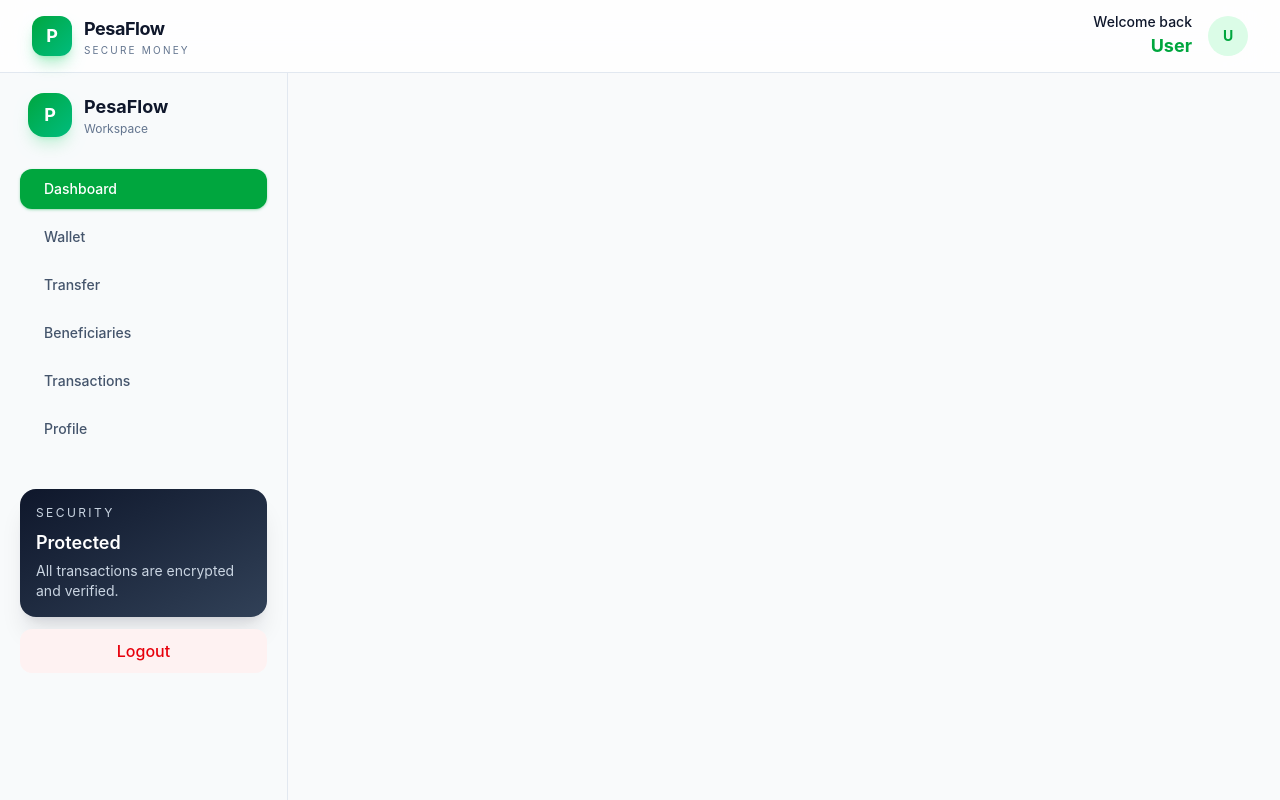
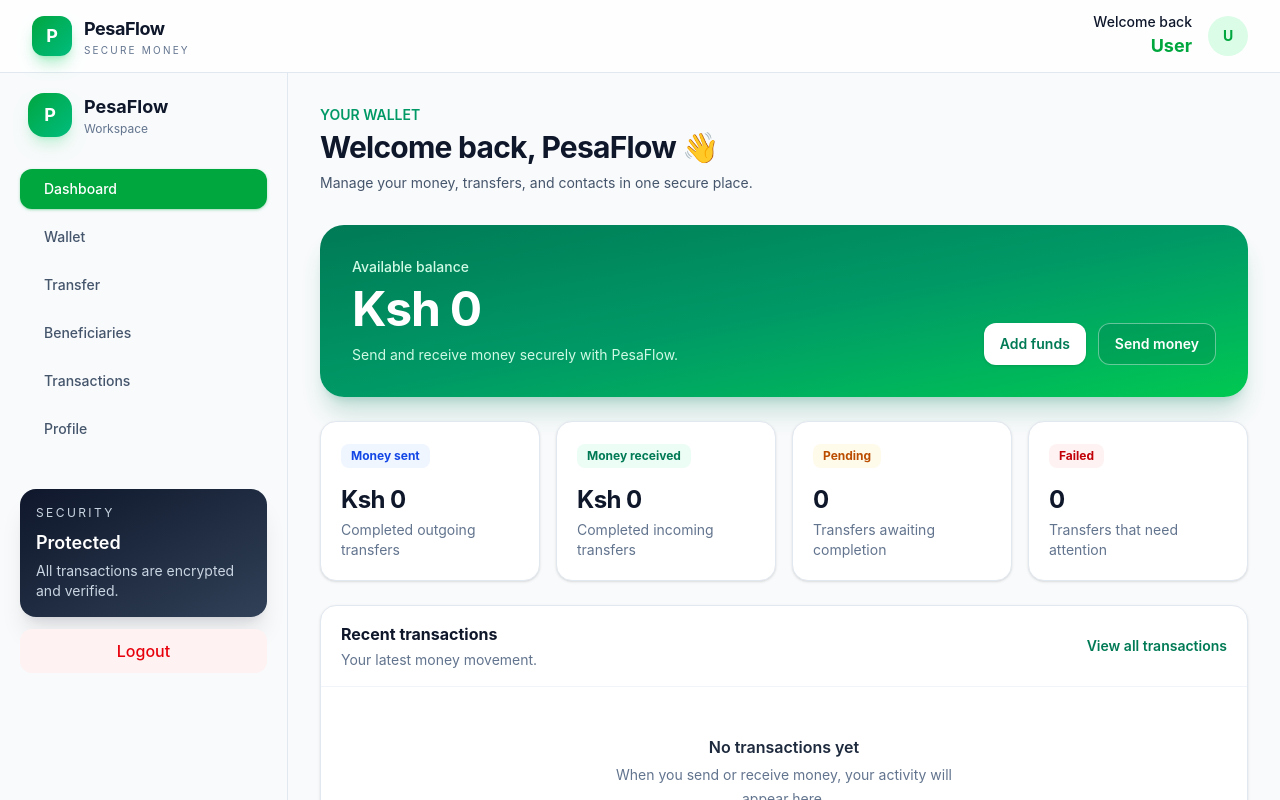
Before and after one commit to munroemil6-bot/pesaflow-frontend, a React (Vite) app: page /dashboard in a window 1280 px wide. Both pictures are taken after typing "name@example.com", "Sample123" into the empty fields and a click on the button "Log in". Shown: the top 800 px of the page. Built offline with nearby package versions, Linux system fonts and the light colour scheme.

Commit message:
implement user wallet dashboard

```diff
--- a/src/pages/Dashboards/UserDashboard.jsx
+++ b/src/pages/Dashboards/UserDashboard.jsx
@@ -1,138 +1,70 @@
-/**
- * ========================================================
- * USER DASHBOARD
- * ========================================================
- *
- * Owner: Nassra (Group Leader - Main Dashboard)
- * Week 1: Day 3 (Main Application)
- * Status: COMMENTS ONLY - CODE PENDING
- *
- * WIREFRAME:
- * ┌──────────────────────────────────────────┐
- * │  Welcome, Myles 👋                       │
- * │  Manage your money easily and securely   │
- * │                                          │
- * │  ┌──────────────────────────────────────┐
- * │  │  Wallet Balance                      │
- * │  │  KSh 25,450                         │
- * │  │  [ + Add Funds ] [ Send Money ]      │
- * │  └──────────────────────────────────────┘
- * │                                          │
- * │  Quick Stats (4 cards in grid)           │
- * │  [Sent] [Received] [Pending] [Failed]    │
- * │                                          │
- * │  Recent Transactions                     │
- * │  - Transaction list with filters         │
- * │  - [View All Transactions] link          │
- * └──────────────────────────────────────────┘
- *
- * REQUIREMENTS TO BUILD:
- * ✅ Welcome message with user's name (from Redux)
- * ✅ Wallet balance card (gradient background)
- * ✅ Quick action buttons (Add Funds, Send Money)
- * ✅ 4 stat cards: Sent, Received, Pending, Failed
- * ✅ Recent transactions list (last 5-10 transactions)
- * ✅ Transaction clickable to see details
- * ✅ "View All Transactions" link
- * ✅ Empty state if no transactions
- * ✅ Loading state while fetching
- * ✅ Responsive grid layout
- *
- * LAYOUT GRID:
- * - Hero section: Welcome message
- * - Balance card: Full width, gradient background
- * - Stats: 4 columns (1 col mobile, 2 col tablet, 4 col desktop)
- * - Transactions: Full width card
- *
- * DATA SOURCES (FROM REDUX):
- * - User name: state.auth.user.name
- * - Wallet balance: state.wallet.balance
- * - Recent transactions: state.transactions.recent (or fetch on mount)
- * - Stats: derived from transactions or separate endpoint
- *
- * MOCK DATA STRUCTURE:
- * {
- *   user: { name: "Myles", phone: "0712345678" },
- *   balance: 25450,
- *   stats: { sent: 5000, received: 2M, pending: 1, failed: 0 },
- *   transactions: [
- *     { id, recipient, type: 'sent'|'received', amount, status, date }
- *   ]
- * }
- *
- * FUNCTIONS TO BUILD:
- * - useEffect: Fetch dashboard data on component mount
- * - Navigation handlers for buttons
- *
- * STYLING:
- * - Gradient: blue-600 to blue-800 for balance card
- * - Grid: Responsive 1->2->4 columns for stats
- * - Cards: white bg, shadow, hover effect
- * - Empty state: centered text with action link
- *
- * NEXT WEEK TODO:
- * - Connect to actual API endpoints
- * - Real-time balance updates using WebSockets
- * - Transaction polling every 30 seconds
- * - Pull-to-refresh functionality
- *
- * ========================================================
- */
+import { useMemo } from 'react'
+import { useSelector } from 'react-redux'
+import { Link, Navigate, useNavigate } from 'react-router-dom'
 
-import React from 'react';
-// TODO: Import useNavigate from react-router-dom
-// TODO: Import useSelector from react-redux
-// TODO: Import useEffect from react
+const currency = (amount) => new Intl.NumberFormat('en-KE', { style: 'currency', currency: 'KES', maximumFractionDigits: 0 }).format(Number(amount) || 0)
+
+const dateLabel = (value) => {
+  if (!value) return 'Just now'
+  const date = new Date(value)
+  return Number.isNaN(date.getTime()) ? 'Recently' : new Intl.DateTimeFormat('en-KE', { dateStyle: 'medium' }).format(date)
+}
+
+const normaliseType = (transaction) => String(transaction.type || transaction.direction || '').toLowerCase()
 
 export default function UserDashboard() {
-  // TODO: Set up useNavigate hook
-  // TODO: Create useEffect hook for fetching dashboard data
+  const navigate = useNavigate()
+  const user = useSelector((state) => state.auth.user)
+  const authLoading = useSelector((state) => state.auth.isLoading)
+  const { balance, currency: walletCurrency, isLoading: walletLoading } = useSelector((state) => state.wallet)
+  const { list: transactions, recent, isLoading: transactionsLoading } = useSelector((state) => state.transactions)
 
-  // TODO: Get data from Redux:
-  // - const user = useSelector(state => state.auth.user)
-  // - const balance = useSelector(state => state.wallet.balance)
-  // - const transactions = useSelector(state => state.transactions.recent)
+  const recentTransactions = recent.length ? recent : transactions.slice(0, 5)
+  const isLoading = authLoading || walletLoading || transactionsLoading
+  const firstName = user?.fullName?.trim().split(/\s+/)[0] || 'there'
 
-  // TODO: For WEEK 1 ONLY - use mock data:
-  // - user: { name: "Myles", phone: "0712345678" }
-  // - balance: 25450
-  // - transactions: array of mock data
-  // - stats: { sent: 5000, received: 2M, pending: 1, failed: 0 }
+  const stats = useMemo(() => transactions.reduce((summary, transaction) => {
+    const amount = Number(transaction.amount) || 0
+    const status = String(transaction.status || 'completed').toLowerCase()
+    const type = normaliseType(transaction)
+    if (status === 'pending') summary.pending += 1
+    if (status === 'failed') summary.failed += 1
+    if (type === 'received' || type === 'credit' || type === 'in') summary.received += amount
+    else if (type === 'sent' || type === 'debit' || type === 'out') summary.sent += amount
+    return summary
+  }, { sent: 0, received: 0, pending: 0, failed: 0 }), [transactions])
 
-  // TODO: Create state for isLoading (boolean)
+  if (!authLoading && !user) return <Navigate to="/auth/login" replace />
 
-  // TODO: Build JSX Structure:
-  // 1. Section 1: Welcome header
-  //    - "Welcome, [name] 👋" (large heading)
-  //    - "Manage your money easily..." (subtext)
-  //
-  // 2. Section 2: Wallet Balance Card
-  //    - Gradient background (blue)
-  //    - "Wallet Balance" label (light text)
-  //    - Large balance display: "KSh 25,450"
-  //    - Two buttons: "+ Add Funds" (white) and "Send Money" (blue)
-  //    - Buttons navigate to /wallet/add-funds and /transfer/send
-  //
-  // 3. Section 3: Quick Stats Grid
-  //    - 4 stat cards in responsive grid (1 col → 2 col → 4 col)
-  //    - Each card shows: emoji icon, label, value
-  //    - Cards: Sent (📤), Received (📥), Pending (⏳), Failed (❌)
-  //
-  // 4. Section 4: Recent Transactions Card
-  //    - Header with title
-  //    - If loading: show "Loading..."
-  //    - If has transactions: show list
-  //      - Each transaction clickable → /transactions/:id
-  //      - Show: avatar emoji, name, type, amount, status, date
-  //    - If no transactions: show empty state with link to send money
-  //    - If has transactions: "View All Transactions →" link at bottom
+  const statCards = [
+    { label: 'Money sent', value: currency(stats.sent), detail: 'Completed outgoing transfers', tone: 'bg-blue-50 text-blue-700' },
+    { label: 'Money received', value: currency(stats.received), detail: 'Completed incoming transfers', tone: 'bg-emerald-50 text-emerald-700' },
+    { label: 'Pending', value: stats.pending.toLocaleString('en-KE'), detail: 'Transfers awaiting completion', tone: 'bg-amber-50 text-amber-700' },
+    { label: 'Failed', value: stats.failed.toLocaleString('en-KE'), detail: 'Transfers that need attention', tone: 'bg-red-50 text-red-700' },
+  ]
 
   return (
-    <div>
-      {/* MYLES: Build the user dashboard here */}
-      {/* Reference: wireframe above */}
-      {/* Make it mobile-responsive first, then scale up */}
-      {/* Connect to Redux data when it's ready */}
-    </div>
-  );
+    <main className="mx-auto max-w-7xl px-4 py-8 sm:px-6 lg:px-8">
+      <header className="mb-8"><p className="text-sm font-semibold text-emerald-600">YOUR WALLET</p><h1 className="mt-1 text-3xl font-bold tracking-tight text-slate-900">Welcome back, {firstName} <span aria-hidden="true">👋</span></h1><p className="mt-2 text-sm text-slate-600">Manage your money, transfers, and contacts in one secure place.</p></header>
+
+      <section className="overflow-hidden rounded-3xl bg-gradient-to-br from-emerald-700 via-emerald-600 to-green-500 p-6 text-white shadow-xl shadow-emerald-700/20 sm:p-8"><div className="flex flex-col justify-between gap-6 sm:flex-row sm:items-end"><div><p className="text-sm font-medium text-emerald-100">Available balance</p><p className="mt-2 text-4xl font-bold tracking-tight sm:text-5xl">{isLoading ? '—' : new Intl.NumberFormat('en-KE', { style: 'currency', currency: walletCurrency || 'KES', maximumFractionDigits: 0 }).format(Number(balance) || 0)}</p><p className="mt-3 text-sm text-emerald-100">Send and receive money securely with PesaFlow.</p></div><div className="flex flex-wrap gap-3"><button type="button" onClick={() => navigate('/wallet/add-funds')} className="rounded-xl bg-white px-4 py-2.5 text-sm font-semibold text-emerald-700 shadow-sm hover:bg-emerald-50">Add funds</button><button type="button" onClick={() => navigate('/transfer/send')} className="rounded-xl border border-white/40 bg-emerald-800/20 px-4 py-2.5 text-sm font-semibold text-white hover:bg-emerald-900/20">Send money</button></div></div></section>
+
+      <section className="mt-6 grid gap-4 sm:grid-cols-2 xl:grid-cols-4" aria-label="Transfer summary">{statCards.map((card) => <article key={card.label} className="rounded-2xl border border-slate-200 bg-white p-5 shadow-sm"><span className={`inline-flex rounded-lg px-2.5 py-1 text-xs font-bold ${card.tone}`}>{card.label}</span><p className="mt-4 text-2xl font-bold tracking-tight text-slate-900">{isLoading ? '—' : card.value}</p><p className="mt-1 text-sm text-slate-500">{card.detail}</p></article>)}</section>
+
+      <section className="mt-6 rounded-2xl border border-slate-200 bg-white shadow-sm"><div className="flex flex-wrap items-center justify-between gap-3 border-b border-slate-100 px-5 py-4"><div><h2 className="font-bold text-slate-900">Recent transactions</h2><p className="mt-1 text-sm text-slate-500">Your latest money movement.</p></div><Link to="/transactions" className="text-sm font-semibold text-emerald-700 hover:text-emerald-800 hover:underline">View all transactions</Link></div>{isLoading ? <LoadingRows /> : recentTransactions.length === 0 ? <div className="px-5 py-12 text-center"><p className="font-semibold text-slate-800">No transactions yet</p><p className="mx-auto mt-1 max-w-sm text-sm leading-6 text-slate-500">When you send or receive money, your activity will appear here.</p><Link to="/transfer/send" className="mt-5 inline-flex rounded-xl bg-emerald-600 px-4 py-2.5 text-sm font-semibold text-white hover:bg-emerald-700">Send money</Link></div> : <ul className="divide-y divide-slate-100">{recentTransactions.map((transaction, index) => <TransactionRow key={transaction.id || `${transaction.reference || 'transaction'}-${index}`} transaction={transaction} onClick={() => transaction.id && navigate(`/transactions/${transaction.id}`)} />)}</ul>}</section>
+    </main>
+  )
 }
+
+function TransactionRow({ transaction, onClick }) {
+  const type = normaliseType(transaction)
+  const received = type === 'received' || type === 'credit' || type === 'in'
+  const title = transaction.recipient || transaction.receiver || transaction.sender || transaction.beneficiaryName || transaction.description || 'Money transfer'
+  const status = transaction.status || 'Completed'
+  const canOpen = Boolean(transaction.id)
+  return <li><button type="button" onClick={onClick} disabled={!canOpen} className={`flex w-full flex-wrap items-center justify-between gap-3 px-5 py-4 text-left transition ${canOpen ? 'hover:bg-slate-50 focus:bg-slate-50' : 'cursor-default'}`}><div className="flex min-w-0 items-center gap-3"><span className={`grid h-10 w-10 shrink-0 place-items-center rounded-full text-sm font-bold ${received ? 'bg-emerald-100 text-emerald-700' : 'bg-blue-100 text-blue-700'}`}>{received ? '↓' : '↑'}</span><div className="min-w-0"><p className="truncate font-semibold text-slate-900">{title}</p><p className="mt-1 text-sm text-slate-500">{dateLabel(transaction.createdAt || transaction.date)} · {status}</p></div></div><p className={`font-bold ${received ? 'text-emerald-700' : 'text-slate-900'}`}>{received ? '+' : '-'}{currency(transaction.amount)}</p></button></li>
+}
+
+function LoadingRows() {
+  return <div className="space-y-5 p-5" aria-label="Loading transactions">{Array.from({ length: 4 }, (_, index) => <div key={index} className="animate-pulse"><div className="h-4 w-2/5 rounded bg-slate-200" /><div className="mt-2 h-3 w-1/4 rounded bg-slate-100" /></div>)}</div>
+}
```
